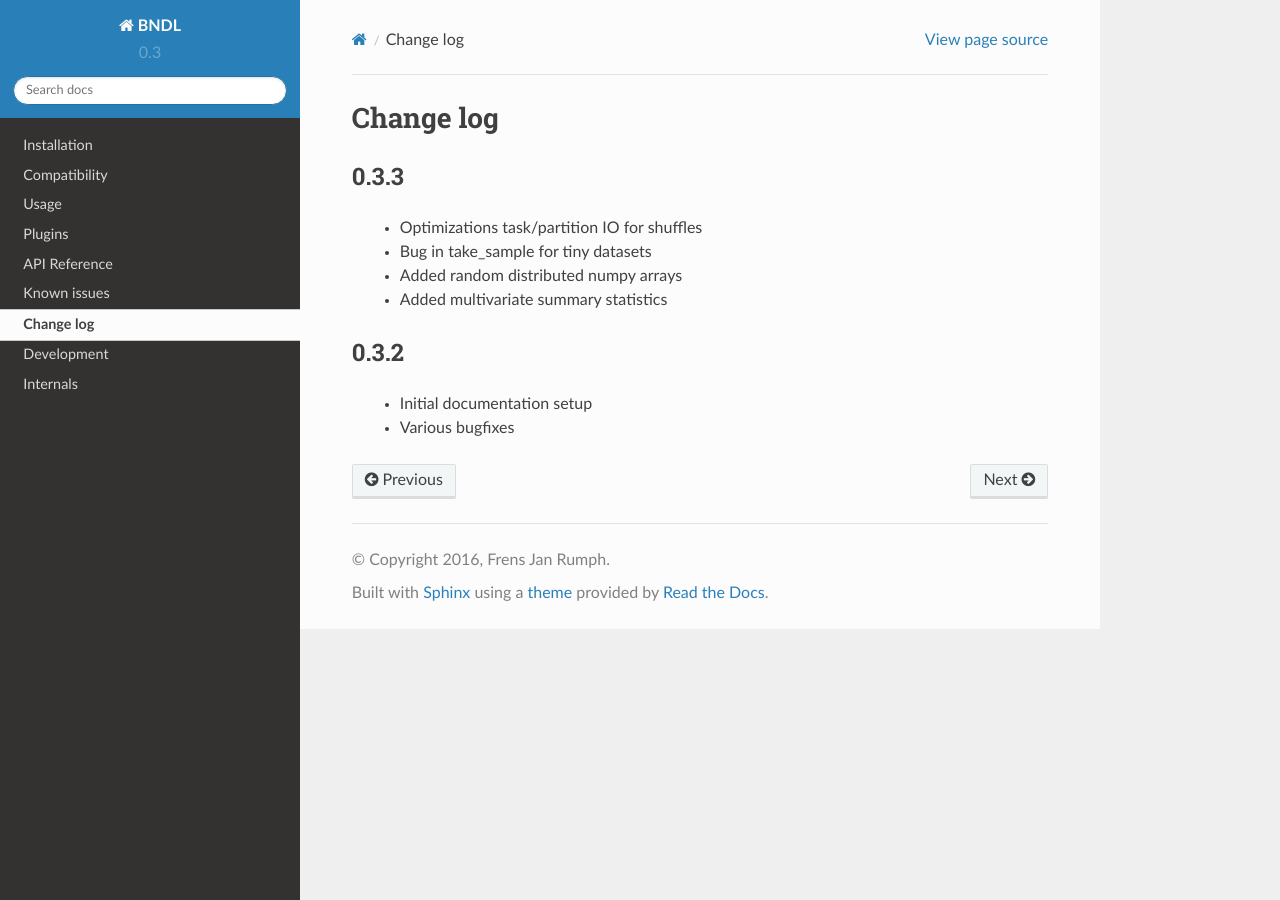
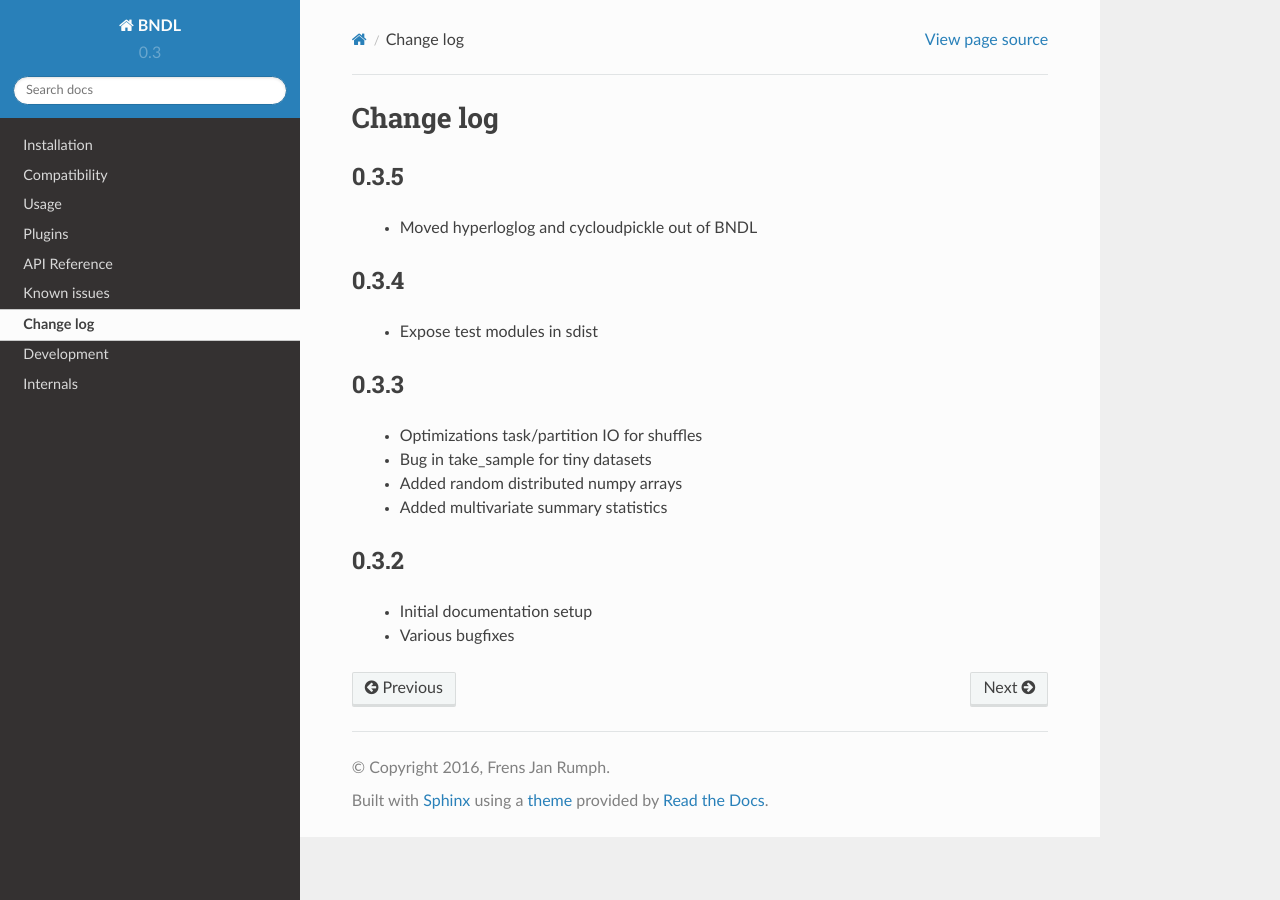
Before and after one commit to bndl/bndl, a Sphinx documentation site: the page built from docs/changelog.rst, in a window 1280 px wide. Built offline with Sphinx 7.4.7 and the Read the Docs theme 2.0.0, drawn with Linux system fonts in a browser that asks for light colours; pages that are not in the unit, such as notebooks, are missing from menus.

Commit message:
update changelog

```diff
--- a/docs/changelog.rst
+++ b/docs/changelog.rst
@@ -1,5 +1,13 @@
 Change log
 ==========
+
+0.3.5
+-----
+ * Moved hyperloglog and cycloudpickle out of BNDL
+
+0.3.4
+-----
+ * Expose test modules in sdist
 
 0.3.3
 -----
```
